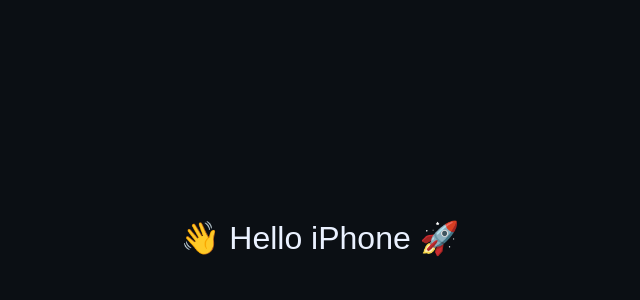
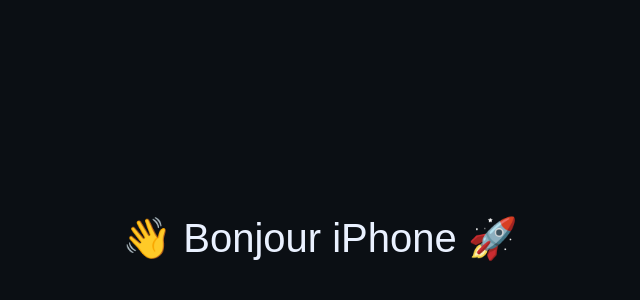
Before and after one commit to QuentinJez1/Iphone, a plain HTML site: page index.html in a window 1280 px wide. Shown: the part 162-462 px from the top of the page, without its empty margins (320-960 px from the left). Drawn offline with Linux system fonts and the light colour scheme.

Commit message:
Update index.html

```diff
--- a/index.html
+++ b/index.html
@@ -2,23 +2,29 @@
 <html lang="fr">
 <head>
   <meta charset="UTF-8">
-  <title>Hello iPhone</title>
-  <meta name="viewport" content="width=device-width, initial-scale=1.0">
+  <meta name="viewport" content="width=device-width, initial-scale=1.0, user-scalable=no">
+
+  <!-- Balises pour iOS WebApp -->
+  <meta name="apple-mobile-web-app-capable" content="yes">
+  <meta name="apple-mobile-web-app-status-bar-style" content="black-translucent">
+  <meta name="apple-mobile-web-app-title" content="Bonjour">
+
+  <title>Bonjour iPhone</title>
   <style>
     body {
-      display:flex;
-      align-items:center;
-      justify-content:center;
-      height:100vh;
-      margin:0;
-      background:#0b0f14;
-      color:#eaf1ff;
-      font-family:sans-serif;
-      font-size:2rem;
+      display: flex;
+      align-items: center;
+      justify-content: center;
+      height: 100vh;
+      margin: 0;
+      background: #0b0f14;
+      color: #eaf1ff;
+      font-family: sans-serif;
+      font-size: 2.5rem;
     }
   </style>
 </head>
 <body>
-  👋 Hello iPhone 🚀
+  👋 Bonjour iPhone 🚀
 </body>
 </html>
```
